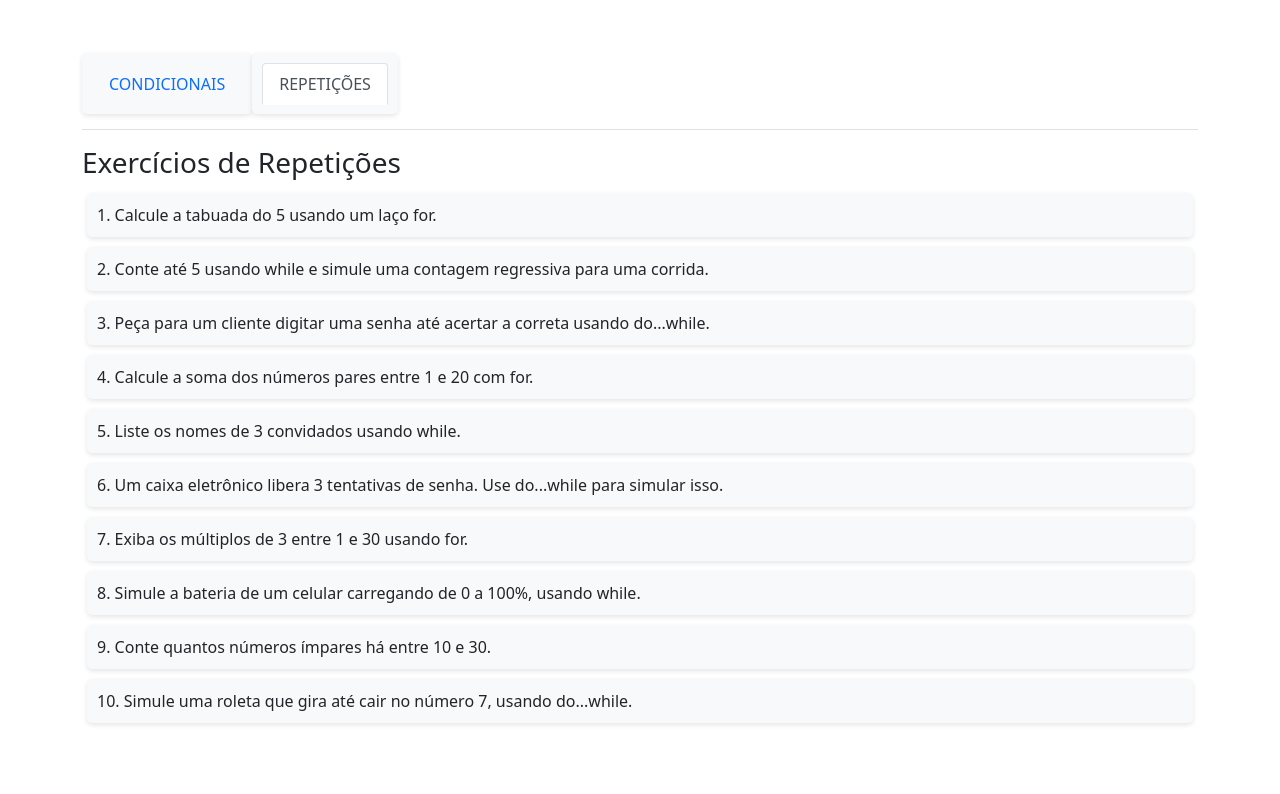
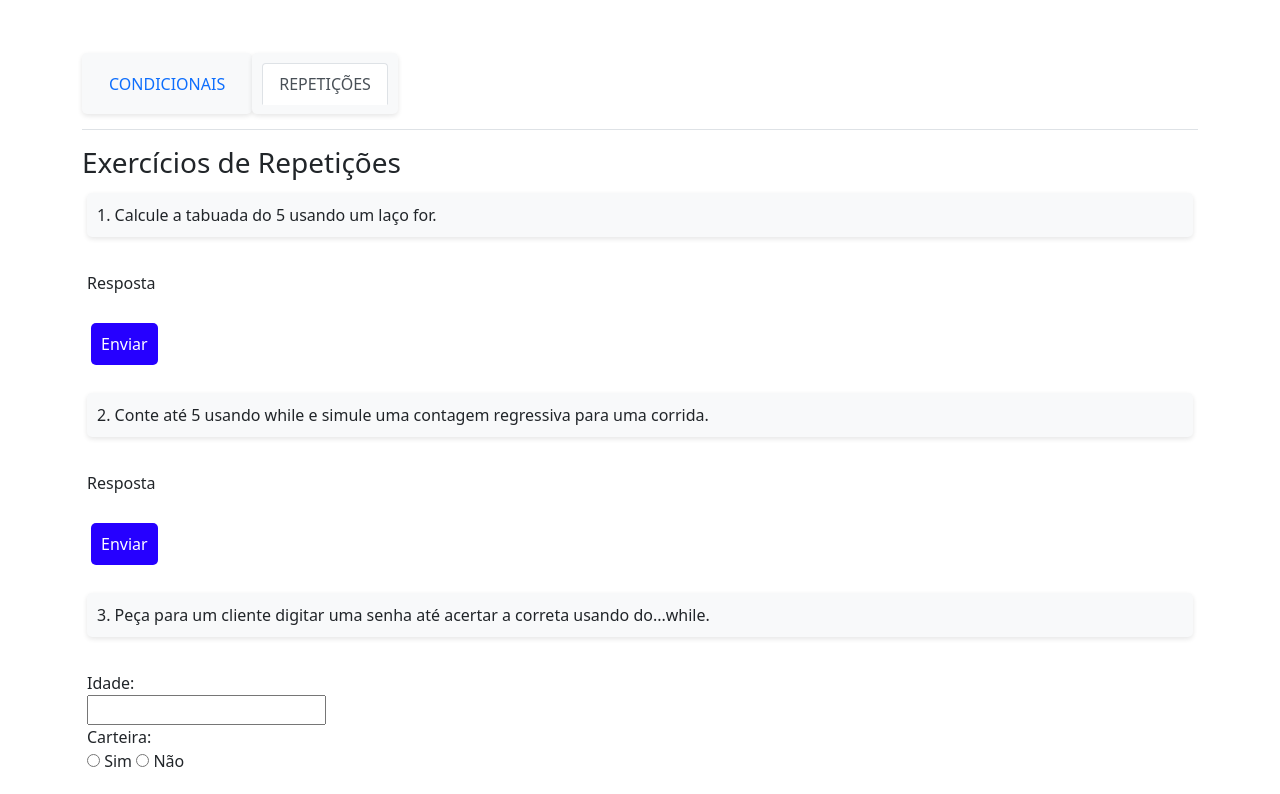
Before and after one commit to romero-gt/logica, a plain HTML site: page index.html in a window 1280 px wide. Both pictures are taken after a click on the tab "REPETIÇÕES". Shown: the top 794 px of the page. Drawn offline with nearby package versions, Linux system fonts and the light colour scheme.

Commit message:
Incompleto

```diff
--- a/index.html
+++ b/index.html
@@ -17,8 +17,27 @@
             margin-bottom: 10px; /* Espaçamento entre os itens da lista */
             padding: 10px; /* Preenchimento interno dos itens */
             background-color: #f8f9fa; /* Cor de fundo dos itens */
-            border-radius: 5px; /* Bordas arredondadas */
-            box-shadow: 0 2px 5px rgba(0, 0, 0, 0.1); /* Sombra sutil para os itens */
+            border-radius: 5px;
+            box-shadow: 0 2px 5px rgba(0, 0, 0, 0.1);
+        }
+
+        button{
+            all:unset;
+            cursor:pointer;
+            padding:9px 10px 9px 10px;
+            border-radius:5px;
+            display:flex;
+            justify-content:center;
+            align-items:center;
+            margin:0.5vh;
+
+            background-color:#2600ff;
+            color:white;
+        }
+
+        button:hover{
+            background-color:#003cff;
+            color:white;
         }
 
     </style>
@@ -60,14 +79,64 @@
                 <h3>Exercícios de Repetições</h3>
                 <ul>
                     <li>1. Calcule a tabuada do 5 usando um laço for.</li>
+                    <br>
+                    <div id="res1">Resposta</div>
+                    <br>
+                    <button id="enviar1" onclick="enviar1()">Enviar</button>
+                    <br>
+
+
+
                     <li>2. Conte até 5 usando while e simule uma contagem regressiva para uma corrida.</li>
+                    <br>
+                    <div id="res2">Resposta</div>
+                    <br>
+                    <button id="enviar2" onclick="enviar2()">Enviar</button>
+                    <br>
+
+
                     <li>3. Peça para um cliente digitar uma senha até acertar a correta usando do...while.</li>
+                    <br>
+                    <label for="">Idade:</label>
+                    <br>
+                    <input type="number" id="input3">
+                    <br>
+                    <label for="">Carteira:</label>
+                    <br>
+
+
+                    <input type="radio" id="carteiraSim" name="carteira" value="sim">
+                    <label for="carteiraSim">Sim</label>
+
+                    <input type="radio" id="carteiraNao" name="carteira" value="nao">
+                    <label for="carteiraNao">Não</label>
+
+                    <br><br>
+                    <div id="res3">Resposta</div>
+                    <br>
+                    <button id="enviar3" onclick="enviar3()">Enviar</button>
+
+
+
                     <li>4. Calcule a soma dos números pares entre 1 e 20 com for.</li>
+
+
+
                     <li>5. Liste os nomes de 3 convidados usando while.</li>
+
+
                     <li>6. Um caixa eletrônico libera 3 tentativas de senha. Use do...while para simular isso.</li>
+
+
                     <li>7. Exiba os múltiplos de 3 entre 1 e 30 usando for.</li>
+
+
                     <li>8. Simule a bateria de um celular carregando de 0 a 100%, usando while.</li>
+
+
                     <li>9. Conte quantos números ímpares há entre 10 e 30.</li>
+
+
                     <li>10. Simule uma roleta que gira até cair no número 7, usando do...while.</li>
                 </ul>
             </div>
@@ -76,6 +145,7 @@
 
     <!-- Scripts do Bootstrap -->
     <script src="https://cdn.jsdelivr.net/npm/bootstrap@5.1.3/dist/js/bootstrap.bundle.min.js"></script>
+    <script src="script.js"></script>
 
 </body>
 
--- /dev/null
+++ b/script.js
@@ -0,0 +1,47 @@
+function enviar1(){
+    let resposta = document.getElementById('res1')
+
+    resposta.innerHTML=''
+
+    for (let i=0;i<=10;i++){
+        resposta.innerHTML += `5 x  ${i} = ${5*i}<br>`
+    }
+}
+
+function enviar2(){
+    let resposta = document.getElementById('res2')
+
+    resposta.innertHTML=''
+
+    let i=0
+    resposta.innerHTML+=`<h1>Contagem Regressiva</h1><br>`
+    while(i <=4){
+        i += 1
+
+        resposta.innerHTML+=`${i}<br>`
+    }
+    resposta.innerHTML+=`<h2>-------FIM-------</h2>`
+}
+
+function enviar3() {
+    let idade = document.getElementById('input3').value;
+    let carteiraRadio = document.querySelector('input[name="carteira"]:checked');
+    let resposta = document.getElementById('res3');
+
+    resposta.innerHTML = '';
+
+    if (!carteiraRadio) {
+        resposta.innerHTML = 'Por favor, selecione se tem carteira: Sim ou Não.';
+        return;
+    }
+
+    let carteira = carteiraRadio.value;
+
+    resposta.innerHTML = `Idade: ${idade} anos <br> Carteira: ${carteira}<br>`;
+
+    if (carteira === 'sim' && idade >= 25) {
+        resposta.innerHTML += `Aluguel Aprovado`;
+    } else {
+        resposta.innerHTML += `Aluguel Rejeitado`;
+    }
+}
```
